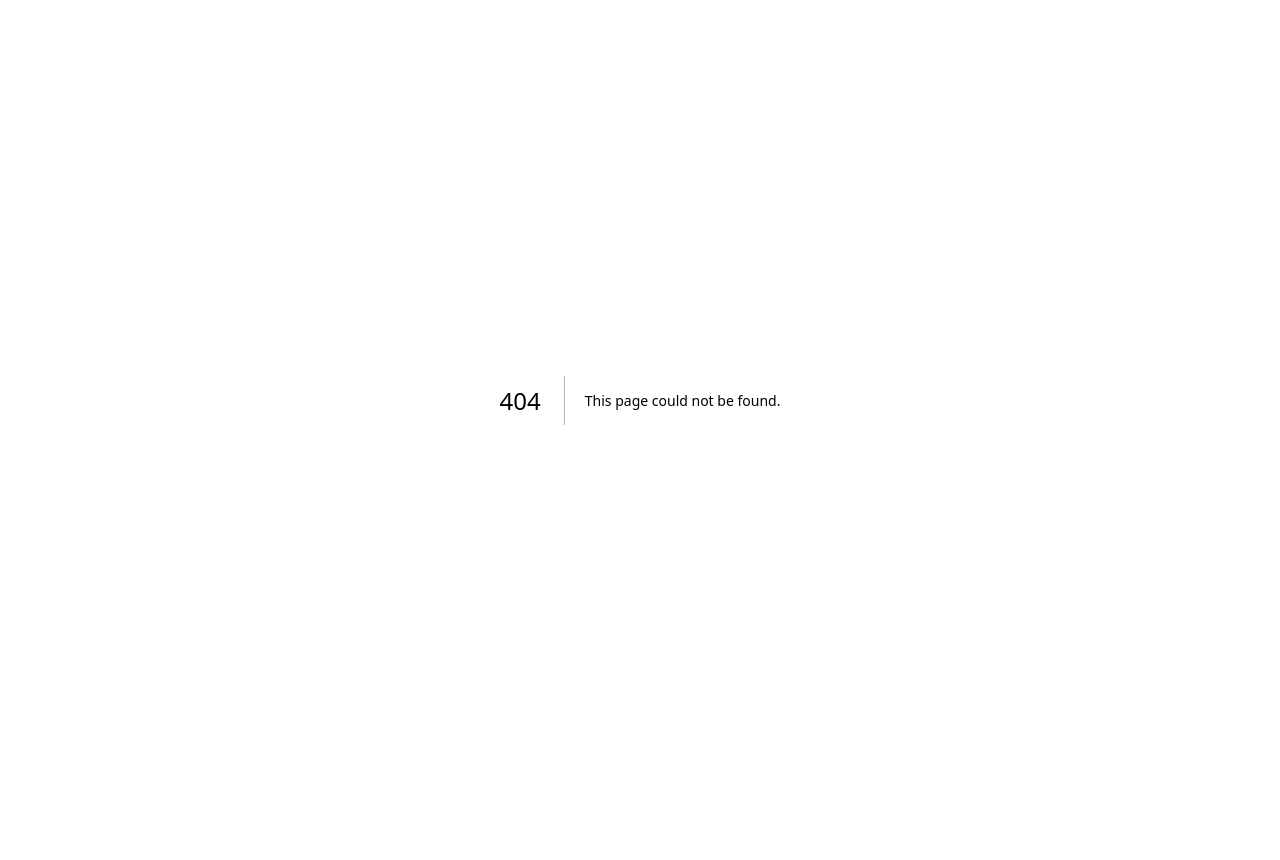
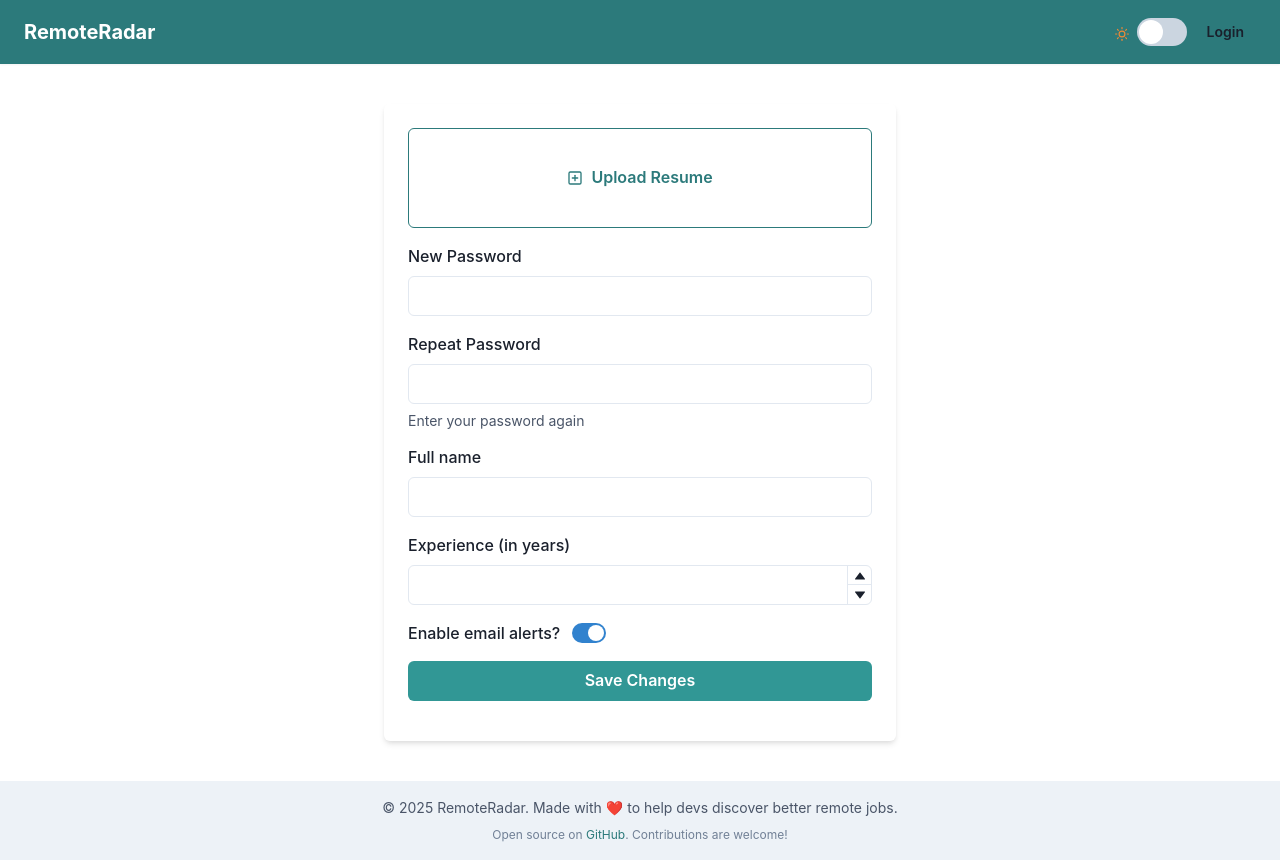
Before and after one commit to Ista2000/remote-radar, a Next.js app in the folder frontend/: page /profile/edit in a window 1280 px wide. Before the commit this address had no page. Before the commit the page ends 800 px from the top, so only its background shows below. Built offline with nearby package versions, Linux system fonts and the light colour scheme.

Commit message:
Add user info edit page

```diff
--- a/frontend/app/auth/Signup.tsx
+++ b/frontend/app/auth/Signup.tsx
@@ -166,7 +166,7 @@ const Signup = ({onSignupSuccess}: SignupProps) => {
 
     <FormControl isInvalid={!!error?.repeat_password} isRequired>
       <FormLabel htmlFor="repeat_password">Repeat Password</FormLabel>
-      <Input name="repeat_password" type="repeat_password" onChange={handleChange} />
+      <Input name="repeat_password" type="password" onChange={handleChange} />
       {!error?.repeat_password ?
           <FormHelperText>Enter your password again</FormHelperText> :
           <FormErrorMessage>{error?.repeat_password}</FormErrorMessage>
--- a/frontend/app/components/Header.tsx
+++ b/frontend/app/components/Header.tsx
@@ -44,7 +44,7 @@ const Header = () => {
                   <Avatar name={user.full_name} size="sm" />
                   <VStack align="start" spacing={0}>
                     <Text color={textColor}>{user.full_name}</Text>
-                    <Link href="/edit" color={textColor} fontSize="xs">Edit profile</Link>
+                    <Link href="/profile/edit" color={textColor} fontSize="xs">Edit profile</Link>
                   </VStack>
                 </HStack>
                 <Divider height="16px"/>
--- a/frontend/app/components/JobCard.tsx
+++ b/frontend/app/components/JobCard.tsx
@@ -52,7 +52,6 @@ const JobCard = ({ job }: JobCardProps) => {
   const cardBg = useColorModeValue("white", "gray.800");
   const descriptionBg = useColorModeValue("gray.50", "gray.700");
   const descriptionTextColor = useColorModeValue("gray.700", "gray.100");
-  console.log(job);
   return (
     <>
       <Box
@@ -88,7 +87,7 @@ const JobCard = ({ job }: JobCardProps) => {
       <Modal isOpen={isOpen} onClose={onClose} size="5xl" isCentered>
         <ModalOverlay />
         <ModalContent borderRadius="2xl" p={4}>
-          <ModalHeader>{job.title}</ModalHeader>
+          <ModalHeader>{job.title} @ {job.company}</ModalHeader>
           <ModalCloseButton />
           <ModalBody>
             <Stack spacing={6}>
--- a/frontend/app/context/AuthContext.tsx
+++ b/frontend/app/context/AuthContext.tsx
@@ -2,7 +2,7 @@
 import axios from "axios";
 import { createContext, useEffect, useState } from "react";
 import { useRouter } from "next/navigation";
-import { Box, Container, Heading, useToast } from "@chakra-ui/react";
+import { Box, useToast } from "@chakra-ui/react";
 import Header from "../components/Header";
 import Footer from "../components/Footer";
 
--- a/frontend/app/page.tsx
+++ b/frontend/app/page.tsx
@@ -1,5 +1,5 @@
 "use client"
-import { Card, Center, Container, Divider, Skeleton, Spinner, Text } from "@chakra-ui/react";
+import { Container, Divider, Skeleton, Text } from "@chakra-ui/react";
 import { AuthProvider } from "./context/AuthContext";
 import { useEffect, useState } from "react";
 import axios from "axios";
--- /dev/null
+++ b/frontend/app/profile/edit/page.tsx
@@ -0,0 +1,194 @@
+"use client";
+
+import { useState } from "react";
+import {
+  Button,
+  FormControl,
+  FormLabel,
+  Input,
+  VStack,
+  Spinner,
+  FormErrorMessage,
+  NumberInput,
+  NumberInputField,
+  NumberInputStepper,
+  NumberIncrementStepper,
+  NumberDecrementStepper,
+  Switch,
+  useToast,
+  Box,
+  FormHelperText,
+} from "@chakra-ui/react";
+import axios from "axios";
+import FileUpload from "../../components/FileUpload";
+import { AuthProvider } from "../../context/AuthContext";
+
+interface UserEdit {
+  password?: string;
+  repeat_password?: string;
+  full_name?: string;
+  experience_years?: number;
+  receive_email_alerts?: boolean;
+}
+
+interface Errors {
+  all?: string;
+  password?: string;
+  repeat_password?: string;
+  full_name?: string;
+  experience_years?: string;
+  receive_email_alerts?: string;
+}
+
+interface ErrorDetail {
+  ctx?: {
+    error?: string,
+    reason?: string
+  };
+  loc: Array<keyof Errors>;
+  msg: string;
+  type: string;
+  url: string;
+}
+
+const EditUser = () => {
+  const [user, setUser] = useState<UserEdit | null>(null);
+  const [resume, setResume] = useState<File | null>(null);
+  const [loading, setLoading] = useState(false);
+  const [error, setError] = useState<Errors | null>(null);
+  const toast = useToast();
+
+  const handleSubmit = async (e: React.MouseEvent<HTMLButtonElement>) => {
+    try {
+      e.preventDefault();
+      setLoading(true);
+      setError(null);
+      const formData = new FormData();
+      formData.append("updated_user", JSON.stringify(user));
+      console.log(JSON.stringify(user));
+      if (resume) {
+        formData.append("resume", resume);
+      }
+
+      const response = await axios.patch(`${process.env.NEXT_PUBLIC_BACKEND_URL}/auth/`, formData, {
+        headers: {
+          "Content-Type": "multipart/form-data",
+        },
+      });
+
+      toast({
+        position: "top-right",
+        title: "Profile updated",
+        description: `Changes saved successfully for ${response.data.full_name}`,
+        status: "success",
+        duration: 5000,
+        isClosable: true,
+      });
+    } catch (e) {
+      if (axios.isAxiosError(e)) {
+        const details = e.response?.data?.detail;
+        console.log(details);
+        if (typeof details === "string") {
+          setError({ all: details });
+        } else {
+          setError(
+            details.reduce((acc: Errors, detail: ErrorDetail) => {
+              acc[detail.loc[0]] = detail.ctx?.error || detail.ctx?.reason || detail.msg;
+              return acc;
+            }, {} as Errors)
+          );
+        }
+      } else {
+        setError({ all: "An unexpected error occurred" });
+      }
+    } finally {
+      setLoading(false);
+    }
+  };
+
+  const handleChange = (e: React.ChangeEvent<HTMLInputElement>) => {
+    console.log(JSON.stringify(user));
+    if (e.target.value === '') {
+      setUser({ ...user, [e.target.name]: null });
+    } else {
+      setUser({ ...user, [e.target.name]: e.target.value });
+    }
+  };
+
+  return (
+    <VStack spacing={4} align="stretch">
+      <FileUpload onFileSelect={file => setResume(file)} width="100%" height="100px" />
+
+      <FormControl isInvalid={!!error?.password}>
+        <FormLabel htmlFor="password">New Password</FormLabel>
+        <Input name="password" type="password" onChange={handleChange} />
+        <FormErrorMessage>{error?.password}</FormErrorMessage>
+      </FormControl>
+
+      <FormControl isInvalid={!!error?.repeat_password}>
+        <FormLabel htmlFor="repeat_password">Repeat Password</FormLabel>
+        <Input name="repeat_password" type="password" onChange={handleChange} />
+        {!error?.repeat_password ?
+            <FormHelperText>Enter your password again</FormHelperText> :
+            <FormErrorMessage>{error?.repeat_password}</FormErrorMessage>
+        }
+      </FormControl>
+
+      <FormControl isInvalid={!!error?.full_name}>
+        <FormLabel htmlFor="full_name">Full name</FormLabel>
+        <Input
+          name="full_name"
+          type="text"
+          onChange={handleChange}
+        />
+        <FormErrorMessage>{error?.full_name}</FormErrorMessage>
+      </FormControl>
+
+      <FormControl isInvalid={!!error?.experience_years}>
+        <FormLabel htmlFor="experience_years">Experience (in years)</FormLabel>
+        <NumberInput
+          onChange={(_, value) => setUser({ ...user, experience_years: value })}
+        >
+          <NumberInputField />
+          <NumberInputStepper>
+            <NumberIncrementStepper />
+            <NumberDecrementStepper />
+          </NumberInputStepper>
+        </NumberInput>
+        <FormErrorMessage>{error?.experience_years}</FormErrorMessage>
+      </FormControl>
+
+      <FormControl display="flex" alignItems="center" isInvalid={!!error?.receive_email_alerts}>
+        <FormLabel htmlFor="email-alerts" mb="0">
+          Enable email alerts?
+        </FormLabel>
+        <Switch
+          id="email-alerts"
+          isChecked={user?.receive_email_alerts || true}
+          onChange={() =>
+            setUser({ ...user, receive_email_alerts: !user?.receive_email_alerts })
+          }
+        />
+        <FormErrorMessage>{error?.receive_email_alerts}</FormErrorMessage>
+      </FormControl>
+
+      <Button colorScheme="teal" onClick={handleSubmit} isDisabled={loading}>
+        {loading ? <Spinner size="sm" /> : "Save Changes"}
+      </Button>
+
+      <FormControl isInvalid={!!error?.all}>
+        <FormErrorMessage>{error?.all}</FormErrorMessage>
+      </FormControl>
+    </VStack>
+  );
+};
+
+const EditUserPage = () => (
+  <AuthProvider>
+    <Box maxW="lg" mx="auto" mt={10} p={6} boxShadow="md" borderRadius="md">
+      <EditUser />
+    </Box>
+  </AuthProvider>
+)
+
+export default EditUserPage;
```
Also changed, not shown: frontend/app/profile/page.tsx (added).
